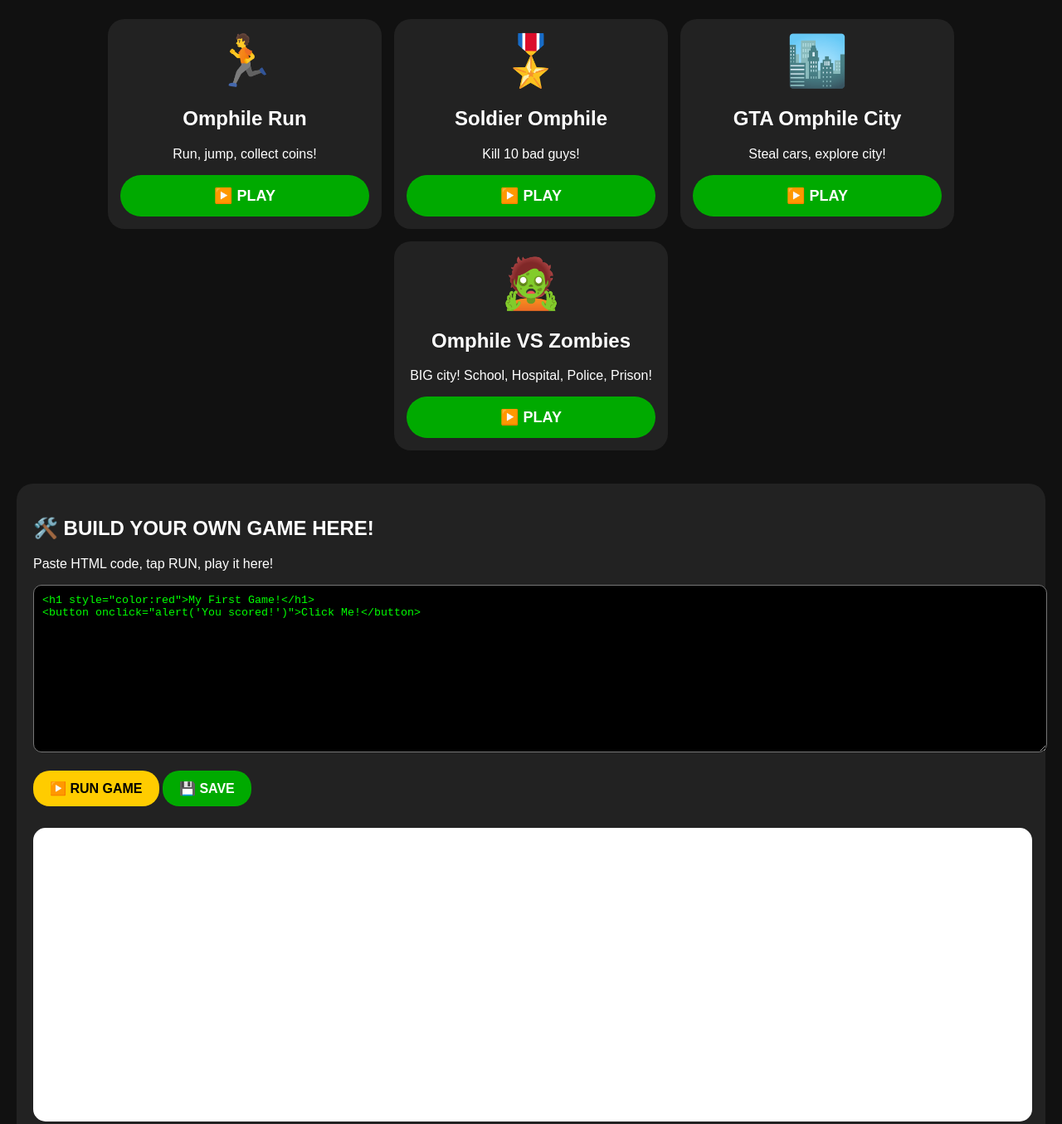
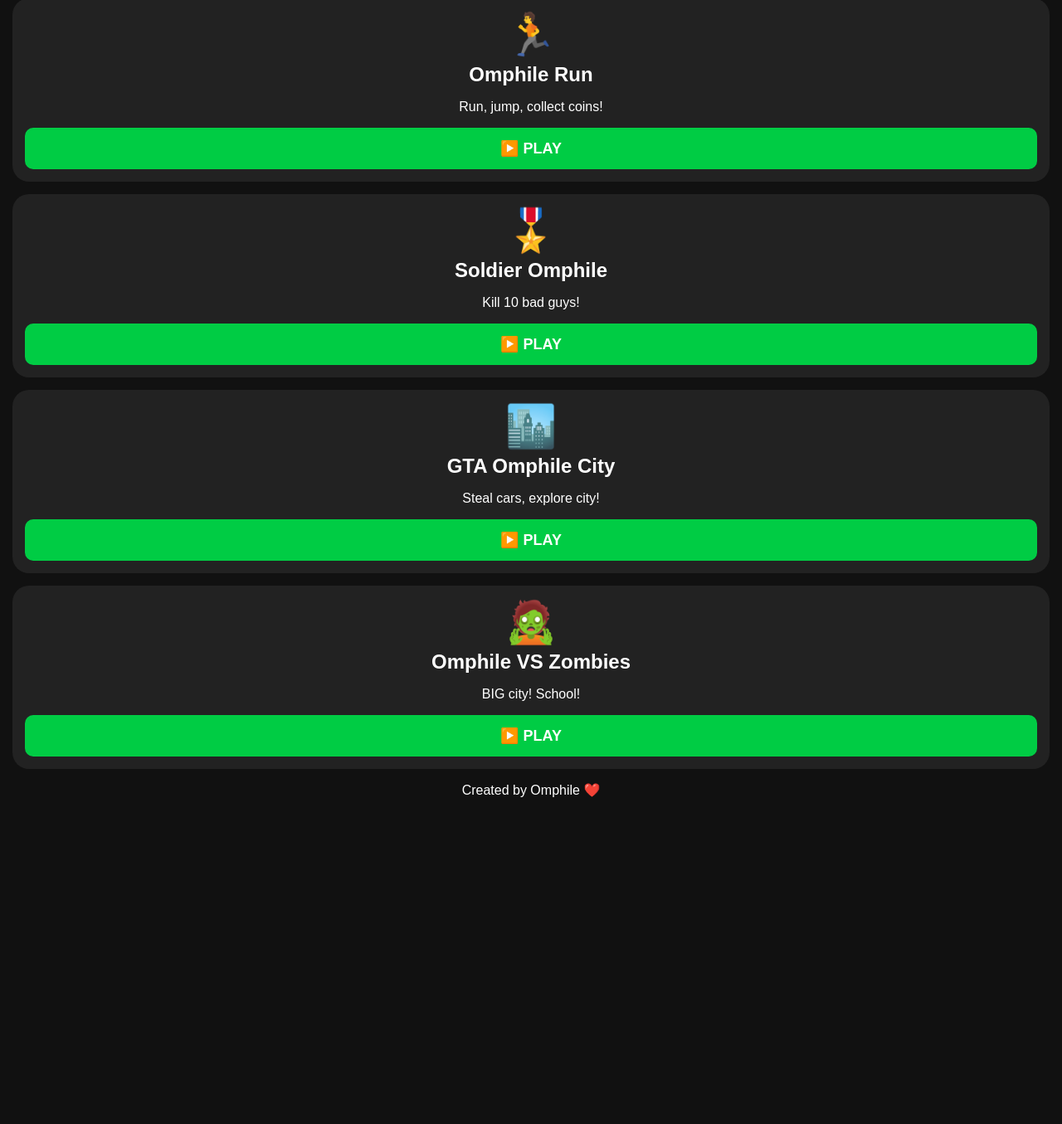
Before and after one commit to omphileseonyane394-prog/Omphile-games, a plain HTML site: page index.html in a window 1280 px wide. Shown: the part 203-1558 px from the top of the page at 83% size. After the commit the page ends 1181 px from the top, so only its background shows below. Drawn offline with Linux system fonts and the light colour scheme.

Commit message:
Update index.html

```diff
--- a/index.html
+++ b/index.html
@@ -1,47 +1,53 @@
 <!DOCTYPE html>
 <html>
 <head>
-<meta name="viewport" content="width=device-width, initial-scale=1">
-<title>OMPHILE GAME STUDIO 🎮</title>
+<meta name="viewport" content="width=device-width, initial-scale=1.0">
+<title>Omphile Game Studio</title>
 <style>
-body{margin:0;background:#111;color:white;font-family:Arial;text-align:center}
-header{background:linear-gradient(90deg,#ff0000,#ffcc00,#00ff00);padding:25px 15px;color:black}
-header h1{font-size:32px;margin:0}
-.games{display:flex;flex-wrap:wrap;justify-content:center;gap:15px;padding:20px}
-.card{background:#222;border-radius:20px;width:300px;padding:15px}
-.playBtn{display:block;background:#00aa00;color:white;text-decoration:none;padding:14px;border-radius:25px;font-weight:bold;font-size:18px;margin-top:10px}
-.builder{background:#222;margin:20px;padding:20px;border-radius:20px;text-align:left}
-textarea{width:100%;height:180px;background:#000;color:#00ff00;border-radius:10px;padding:10px}
-button{padding:12px 20px;border:none;border-radius:20px;font-weight:bold;font-size:16px}
-#runBtn{background:#ffcc00}
-#saveBtn{background:#00aa00;color:white}
-#preview{width:100%;height:350px;border:2px solid white;border-radius:15px;background:white;margin-top:10px}
+body{margin:0;background:#111;font-family:Arial;text-align:center;color:white}
+header{background:linear-gradient(90deg,red,orange,yellow,green);color:black;padding:25px 15px}
+header h1{margin:0;font-size:28px}
+.card{background:#222;margin:15px;padding:15px;border-radius:20px}
+.card h2{margin:5px}
+.play{display:block;background:#00cc44;color:white;text-decoration:none;padding:14px;border-radius:10px;font-weight:bold;font-size:18px;margin-top:10px}
 </style>
 </head>
 <body>
-<header><h1>🎮 OMPHILE GAME STUDIO 🎮</h1><p>Play My Games | Build Your Own Games</p></header>
+<header>
+<h1>🎮 OMPHILE GAME STUDIO 🎮</h1>
+<p>Play My Games | Build Your Own Games</p>
+</header>
+
 <h2>🔥 MY GAMES</h2>
-<div class="games">
-<div class="card"><div style="font-size:60px">🏃</div><h2>Omphile Run</h2><p>Run, jump, collect coins!</p><a class="playBtn" href="#">▶️ PLAY</a></div>
-<div class="card"><div style="font-size:60px">🎖️</div><h2>Soldier Omphile</h2><p>Kill 10 bad guys!</p><a class="playBtn" href="#">▶️ PLAY</a></div>
-<div class="card"><div style="font-size:60px">🏙️</div><h2>GTA Omphile City</h2><p>Steal cars, explore city!</p><a class="playBtn" href="#">▶️ PLAY</a></div>
-<div class="card"><div style="font-size:60px">🧟</div><h2>Omphile VS Zombies</h2><p>BIG city! School, Hospital, Police, Prison!</p><a class="playBtn" href="#">▶️ PLAY</a></div>
+
+<div class="card">
+<div style="font-size:50px">🏃</div>
+<h2>Omphile Run</h2>
+<p>Run, jump, collect coins!</p>
+<a class="play" href="omphile-run.html">▶️ PLAY</a>
 </div>
-<div class="builder">
-<h2>🛠️ BUILD YOUR OWN GAME HERE!</h2>
-<p>Paste HTML code, tap RUN, play it here!</p>
-<textarea id="code"><h1 style="color:red">My First Game!</h1>
-<button onclick="alert('You scored!')">Click Me!</button></textarea><br><br>
-<button id="runBtn" onclick="runGame()">▶️ RUN GAME</button>
-<button id="saveBtn" onclick="saveGame()">💾 SAVE</button>
-<p id="savedMsg"></p>
-<iframe id="preview"></iframe>
+
+<div class="card">
+<div style="font-size:50px">🎖️</div>
+<h2>Soldier Omphile</h2>
+<p>Kill 10 bad guys!</p>
+<a class="play" href="soldier-omphile.html">▶️ PLAY</a>
 </div>
-<script>
-function runGame(){ document.getElementById('preview').srcdoc=document.getElementById('code').value; }
-function saveGame(){ localStorage.setItem('myGame',document.getElementById('code').value); document.getElementById('savedMsg').innerText='✅ Saved!'; }
-window.onload=()=>{ let s=localStorage.getItem('myGame'); if(s) document.getElementById('code').value=s; }
-</script>
-<p>Made by Omphile ❤️ | 2026</p>
+
+<div class="card">
+<div style="font-size:50px">🏙️</div>
+<h2>GTA Omphile City</h2>
+<p>Steal cars, explore city!</p>
+<a class="play" href="gta-omphile.html">▶️ PLAY</a>
+</div>
+
+<div class="card">
+<div style="font-size:50px">🧟</div>
+<h2>Omphile VS Zombies</h2>
+<p>BIG city! School!</p>
+<a class="play" href="zombies.html">▶️ PLAY</a>
+</div>
+
+<p>Created by Omphile ❤️</p>
 </body>
 </html>
```
